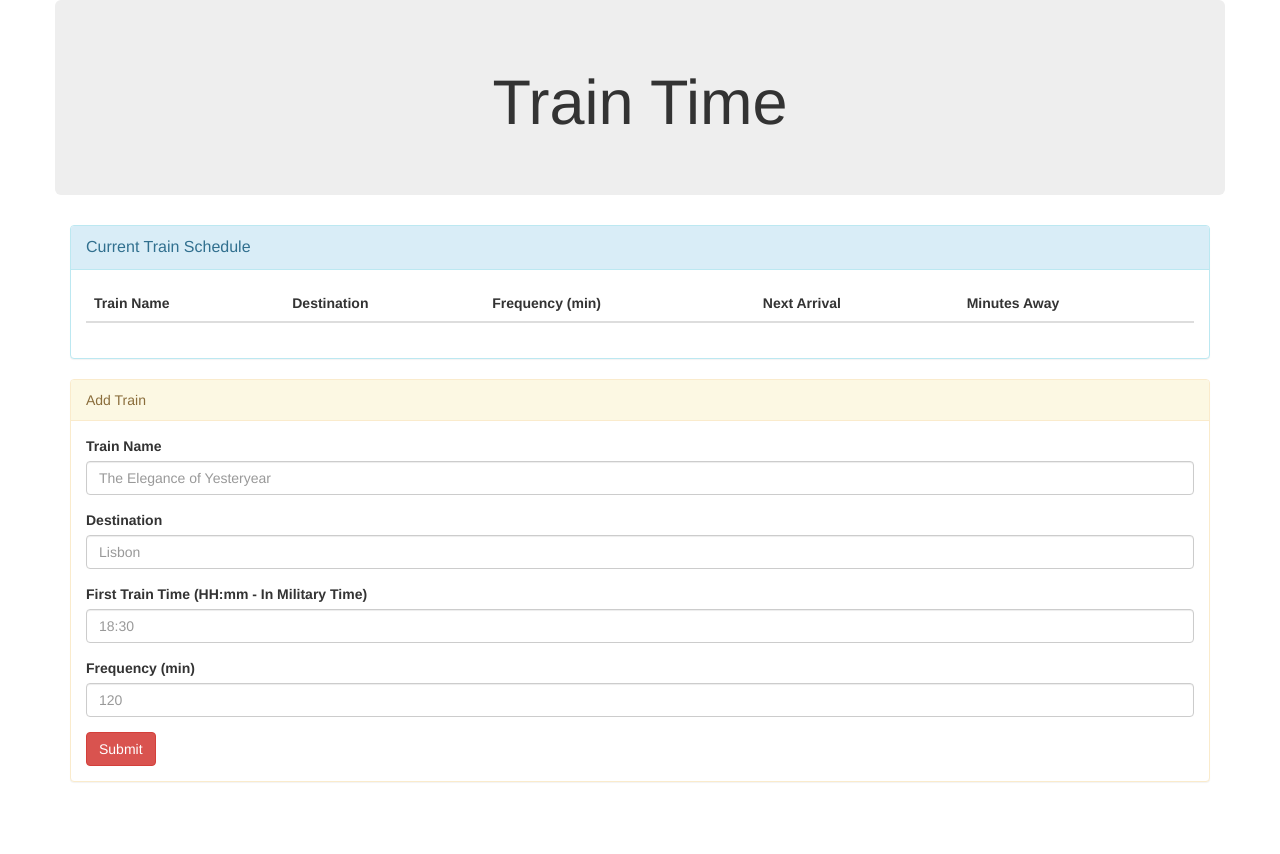
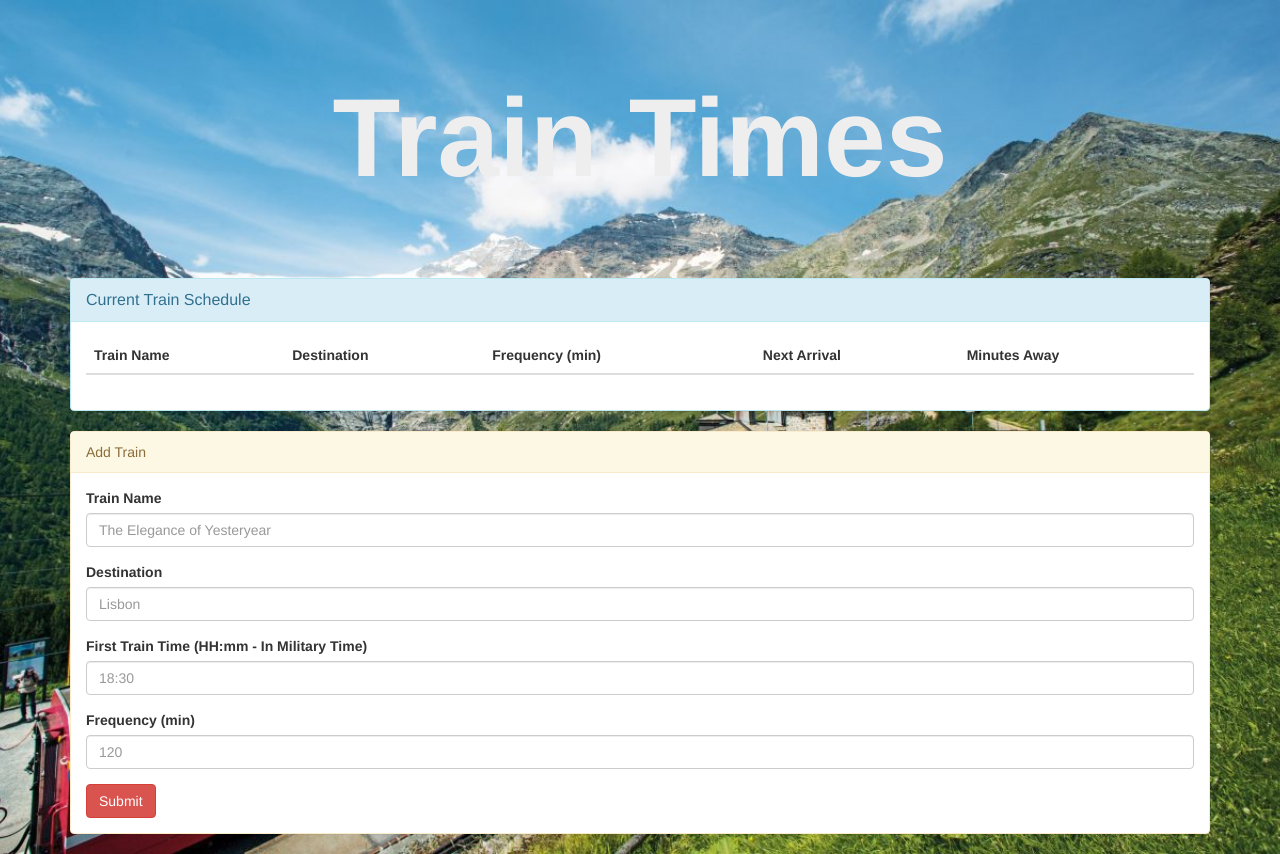
Before and after one commit to BillCarverDev/TrainScheduler, a plain HTML site: page index.html in a window 1280 px wide. Before the commit the page ends 802 px from the top, so only its background shows below. Drawn offline with nearby package versions, Linux system fonts and the light colour scheme; no server answers.

Commit message:
css updates

```diff
--- a/index.html
+++ b/index.html
@@ -5,17 +5,18 @@
     <meta name="viewport" content="width=device-width, initial-scale=1.0">
     <meta http-equiv="X-UA-Compatible" content="ie=edge">
     <script src="https://www.gstatic.com/firebasejs/4.12.0/firebase.js"></script>
-    <!-- <link rel="stylesheet" href="https://maxcdn.bootstrapcdn.com/bootstrap/3.3.7/css/bootstrap.min.css" integrity="sha384-BVYiiSIFeK1dGmJRAkycuHAHRg32OmUcww7on3RYdg4Va+PmSTsz/K68vbdEjh4u" crossorigin="anonymous"> -->
-    <!-- <link rel="stylesheet" href="https://maxcdn.bootstrapcdn.com/bootstrap/3.3.7/css/bootstrap.min.css"> -->
     <link rel="stylesheet" href="https://maxcdn.bootstrapcdn.com/bootswatch/3.3.7/darkly/bootstrap.min.css">
-    <!-- <meta http-equiv="refresh" content="60"> -->
+    <link rel="stylesheet" href="style.css">
     <script src="https://cdn.jsdelivr.net/momentjs/2.12.0/moment.min.js"></script>
-    <title>TrainTime</title>
+    <title>TrainTimes</title>
 </head>
 <body>
+
     <div class="container">
         <div class="row">
-            <div class="jumbotron"><h1 style="text-align:center">Train Time</h1></div>
+            <div class="jumbotron clip-text">Train Times</div>
+
+
         </div>
 
     <div class="row">
--- /dev/null
+++ b/style.css
@@ -0,0 +1,32 @@
+
+
+ .clip-text {
+    /* font-family: Impact, Charcoal, sans-serif; */
+    /* background: url(images/train_image_for_text.jpg); */
+    font-size: 111px;
+    font-weight: bold;
+    line-height: 1;
+    position: relative;
+    /* display: inline-block; */
+    margin: .25em;
+    padding: .5em .75em;
+    text-align: center;
+    /* Color fallback */
+    color: #fff;
+    background-clip: text;
+    -webkit-background-clip: text;
+    -webkit-text-fill-color: transparent;
+}
+
+
+body{
+    /* This image will be displayed fullscreen */
+    /* background:url('background.jpg') no-repeat center center; */
+    background: url(images/swisstrain.jpg) no-repeat center center;
+
+    /* Ensure the html element always takes up the full height of the browser window */
+    min-height:100%;
+
+    /* The Magic */
+    background-size:cover;
+}
```
Also changed, not shown: images/swisstrain.jpg (added).
